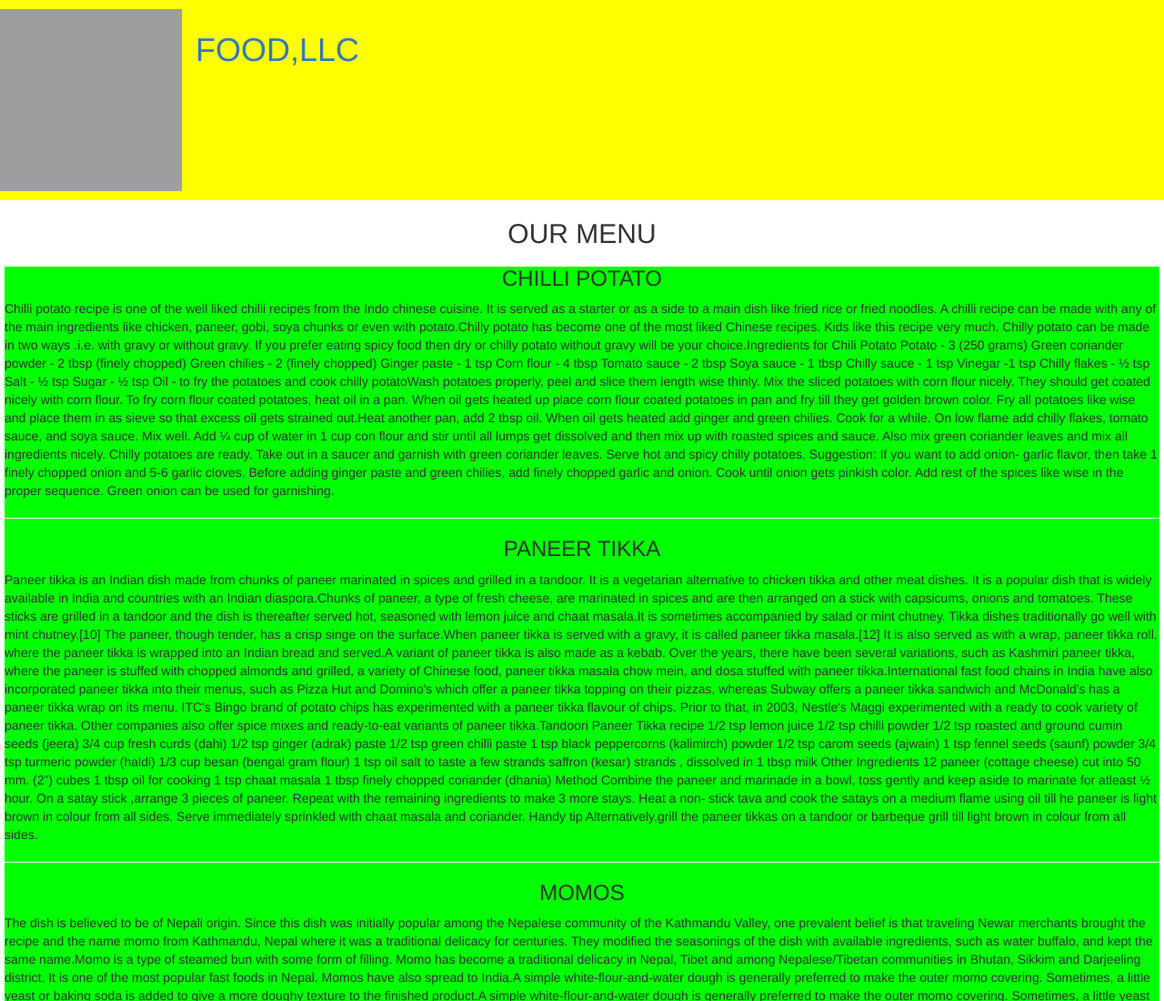
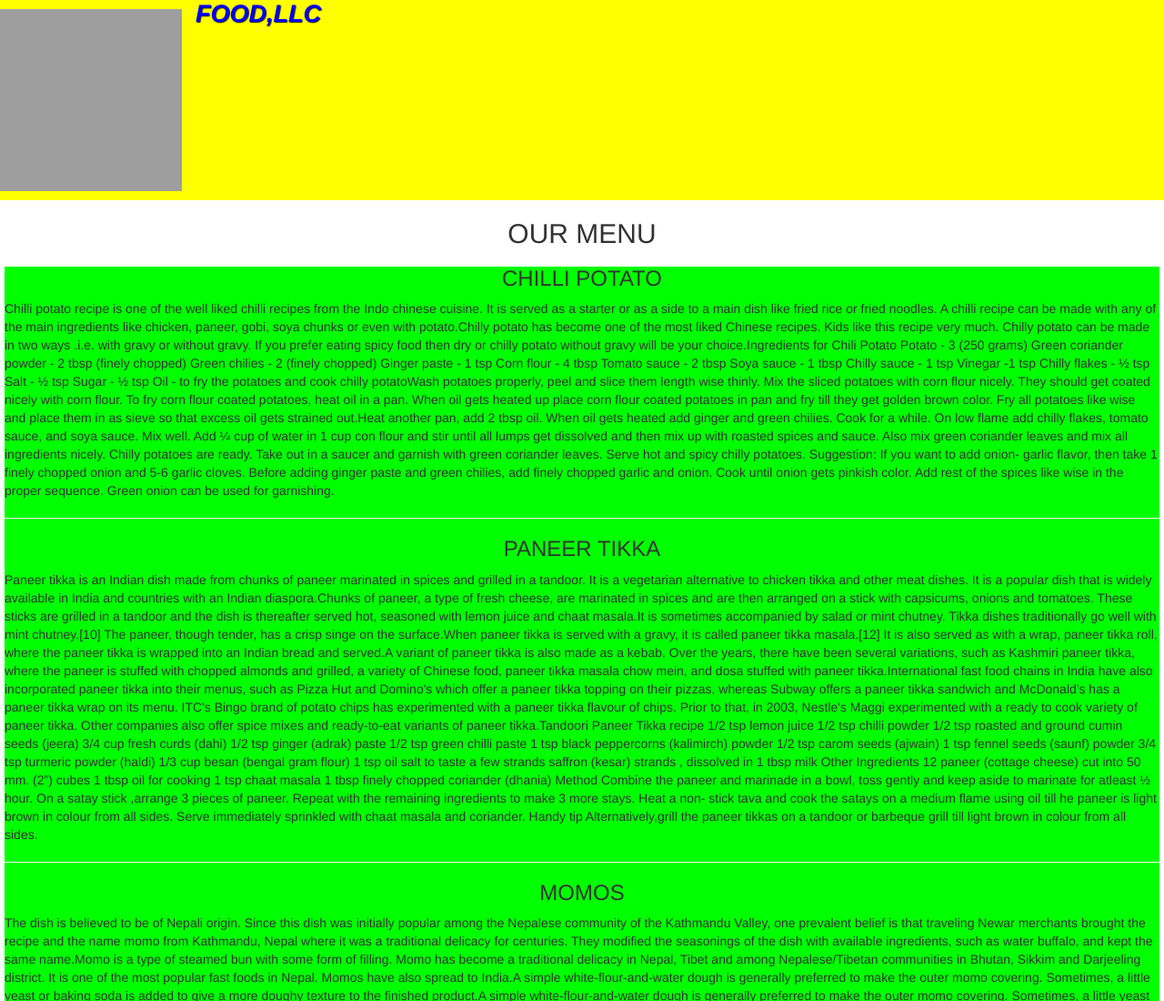
Before and after one commit to kumarakrishna/module-3, a plain HTML site: page test-3/food.html in a window 1280 px wide. Shown: the top 1100 px of the page at 91% size. Drawn offline with nearby package versions, Linux system fonts and the light colour scheme; grey boxes are pictures that could not be loaded; a script that the page names is missing.

Commit message:
small addition to our page

```diff
--- a/test-3/styles.css
+++ b/test-3/styles.css
@@ -8,6 +8,25 @@
 		margin: 10px 15px 10px 0;
 		width: 200px;
 		height: 200px
+	}
+	.navbar-brand h1{
+		font-style: italic;
+		color: #0000ff;
+		font-size: 1.5em;
+		text-transform: uppercase;
+		font-weight: bold;
+		margin-top: 0px;
+		line-height: 0.75px;
+		margin-bottom: 30px;
+		text-shadow: 1px 1px 1px #222;
+	}
+	.navbar-brand{
+		padding-top: 20px;
+		padding-bottom: 10px;
+		padding-left: 0px;
+	}
+	.navbar-brand a:hover,.navbar-brand a:focus{
+		text-decoration: none;
 	}
 	#H2 {
 		text-align: center;
@@ -38,7 +57,7 @@
 		font-size: 1.5em;
 		font-style: italic;
 	}
-	.header-nav button.navbar-toggle,.navbar-header .icon-bar{
+	.navbar-header button.navbar-toggle,.navbar-header .icon-bar{
 		border:1px solid #FF0000;
     }
     @media (max-width: 767px){
@@ -65,3 +84,10 @@
             	font-size: 1.8em;
 
             }
+            #collapsable-nav{
+            	background-color: #00ccff;
+            }
+            .navbar-header button.navbar-toggle{
+            	clear: both;
+            	margin-top: -38px;
+            }
```
Also changed, not shown: test-3/food.html (+1 -0 lines).
